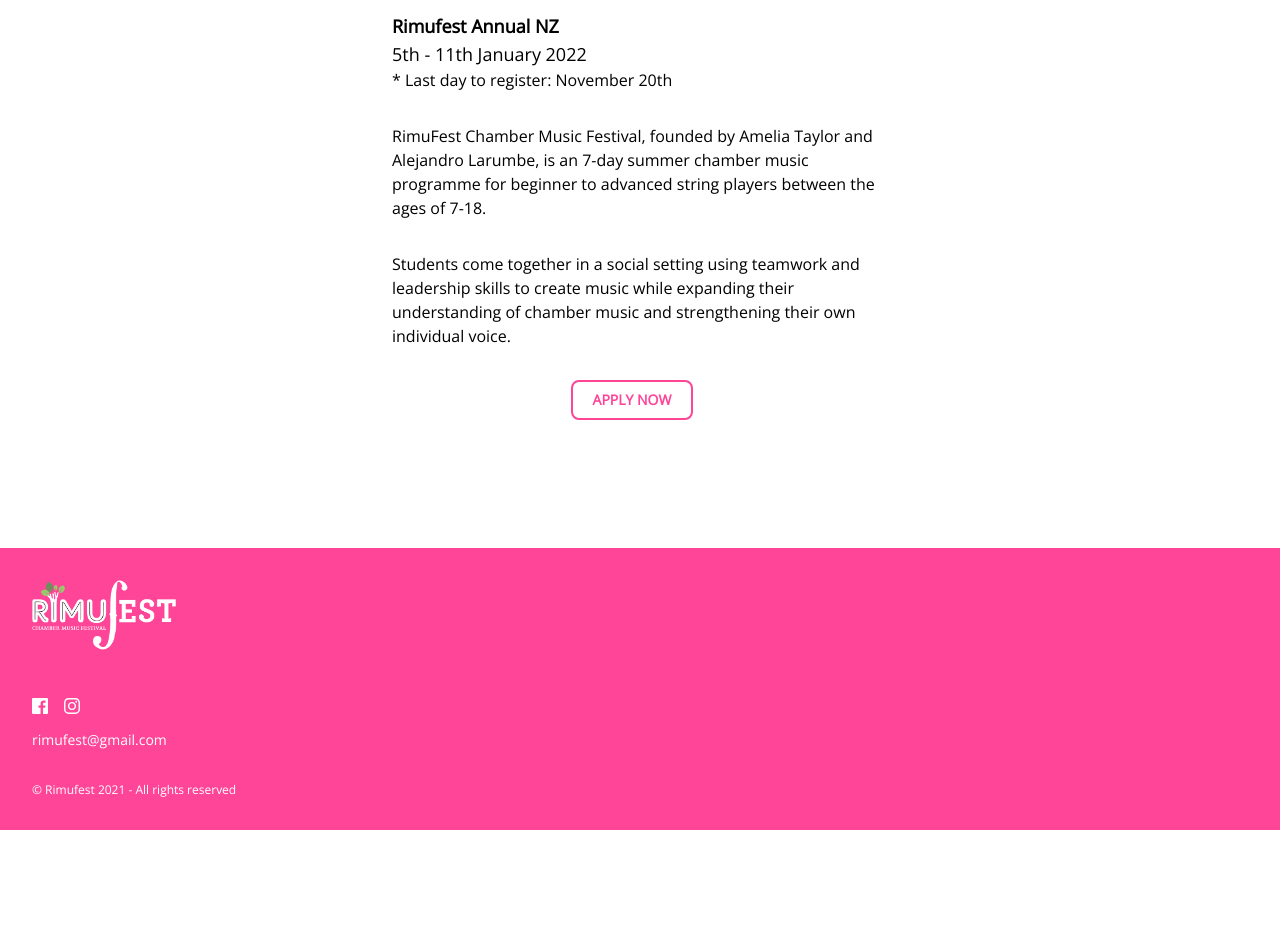
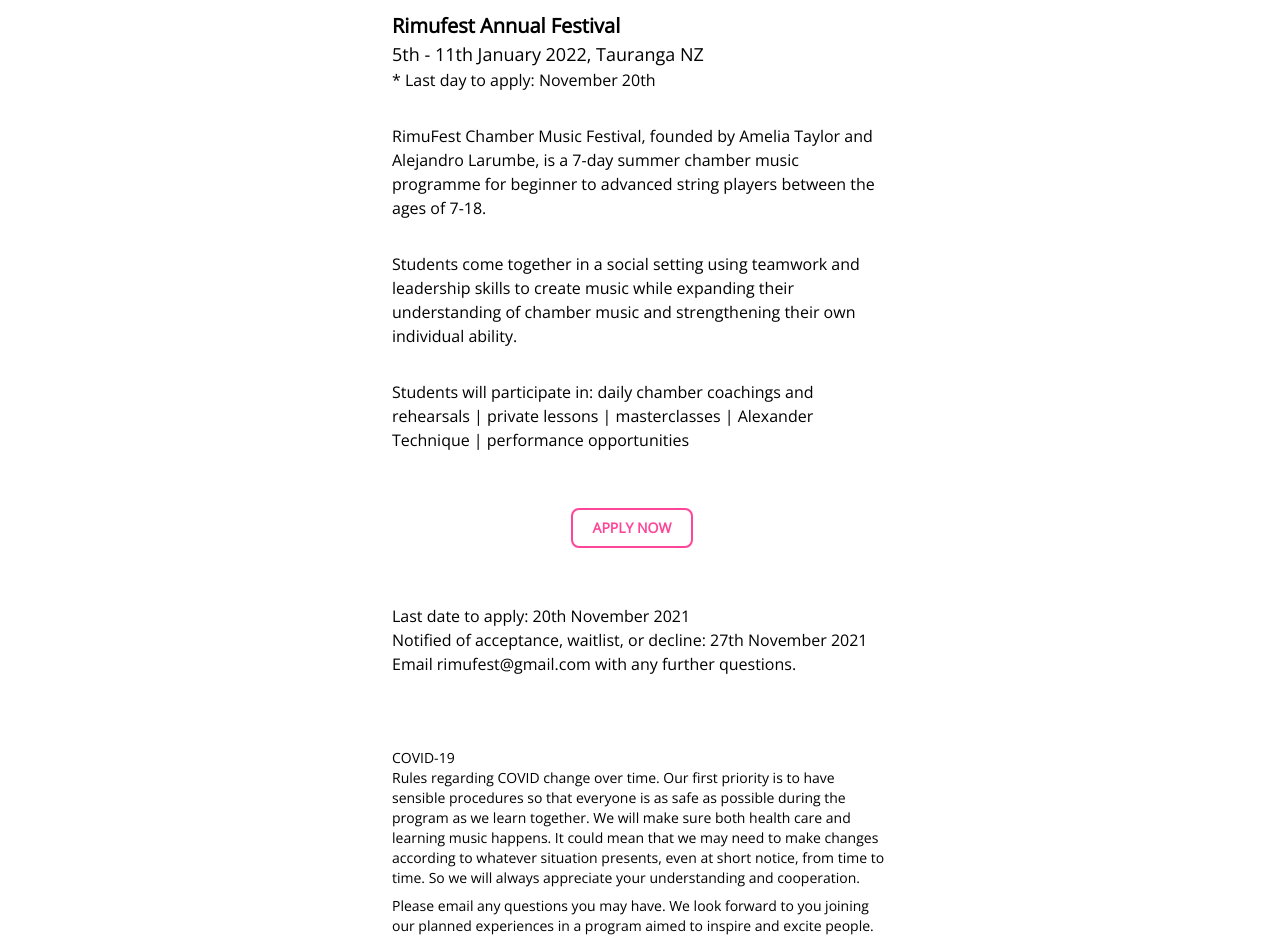
Before and after one commit to Alejandro-Larumbe/rimufest, a Next.js app: page /annual-nz-2022 in a window 1280 px wide. Shown: the part 1000-1938 px from the top of the page. Before the commit the page ends 1830 px from the top, so only its background shows below. Built offline with nearby package versions, Linux system fonts and the light colour scheme.

Commit message:
update copy

```diff
--- a/intl/strings/LangStrings.js
+++ b/intl/strings/LangStrings.js
@@ -1,6 +1,6 @@
 export const LangStrings = {
   nz: {
-    nz2020: "Annual NZ 2022",
+    nz2022: "Annual NZ 2022",
     holidayProgramme: "NZ Holiday Programme",
     about: "About",
     concerts: "Concerts",
@@ -18,7 +18,7 @@ export const LangStrings = {
       "We believe that by changing the perspective of music we can inspire the next generation to get creative in a way they can enjoy for the rest of their lives. By introducing string students of all abilities to an engaging, uplifting, and interactive way to learn new skills, we are proud to host a chamber music festival unlike any other. With locations in Mexico and New Zealand, our goal is to help students all over the world do more of what they love.",
   },
   mx: {
-    nz2020: "Annual New Zealand 2022",
+    nz2022: "Annual NZ 2022",
     holidayProgramme: "NZ Holiday Programme",
     artists: "Artistas",
     about: "Acerca",
--- a/package.json
+++ b/package.json
@@ -1,5 +1,5 @@
 {
-  "name": "learn-starter",
+  "name": "rimufest",
   "version": "0.1.0",
   "private": true,
   "scripts": {
--- a/pages/annual-nz-2022.js
+++ b/pages/annual-nz-2022.js
@@ -21,14 +21,14 @@ export default function AnnualNZ2022() {
           </p>
         </div> */}
         <div className="py-4">
-          <p className="text-lg font-extrabold">Rimufest Annual NZ</p>
-          <p className="text-lg">5th - 11th January 2022</p>
-          <p className="text-">* Last day to register: November 20th</p>
+          <p className="text-xl font-extrabold">Rimufest Annual Festival</p>
+          <p className="text-lg">5th - 11th January 2022, Tauranga NZ</p>
+          <p className="text-">* Last day to apply: November 20th</p>
         </div>
         <div className="py-4 text-base">
           <p>
             RimuFest Chamber Music Festival, founded by Amelia Taylor and
-            Alejandro Larumbe, is an 7-day summer chamber music programme for
+            Alejandro Larumbe, is a 7-day summer chamber music programme for
             beginner to advanced string players between the ages of 7-18.
           </p>
         </div>
@@ -37,10 +37,17 @@ export default function AnnualNZ2022() {
             Students come together in a social setting using teamwork and
             leadership skills to create music while expanding their
             understanding of chamber music and strengthening their own
-            individual voice.
+            individual ability.
           </p>
         </div>
-        <div className="flex justify-center py-4">
+        <div className="py-4 text-base">
+          <p>
+            Students will participate in: daily chamber coachings and rehearsals
+            | private lessons | masterclasses | Alexander Technique |
+            performance opportunities
+          </p>
+        </div>
+        <div className="flex justify-center py-10">
           <a
             target="_blank"
             href="https://docs.google.com/forms/d/e/1FAIpQLSevuoKBHNeJ6bqZrJg0K81pVHrFc-0lzf2-d1dWEbHw-gyv5A/viewform?usp=sf_link"
@@ -48,6 +55,31 @@ export default function AnnualNZ2022() {
             <Button>Apply now</Button>
           </a>
         </div>
+        <div className="py-4 text-base">
+          <p>Last date to apply: 20th November 2021</p>
+          <p>
+            Notified of acceptance, waitlist, or decline: 27th November 2021
+          </p>
+          <p>Email rimufest@gmail.com with any further questions.</p>
+        </div>
+        <div className="py-4 mt-10 text-sm">
+          <p>COVID-19</p>
+          <p>
+            Rules regarding COVID change over time. Our first priority is to
+            have sensible procedures so that everyone is as safe as possible
+            during the program as we learn together. We will make sure both
+            health care and learning music happens. It could mean that we may
+            need to make changes according to whatever situation presents, even
+            at short notice, from time to time. So we will always appreciate
+            your understanding and cooperation.
+          </p>
+          <p className="mt-2">
+            Please email any questions you may have. We look forward to you
+            joining our planned experiences in a program aimed to inspire and
+            excite people.{" "}
+          </p>
+          <p>Email rimufest@gmail.com with any further questions.</p>
+        </div>
       </div>
     </>
   );
```
